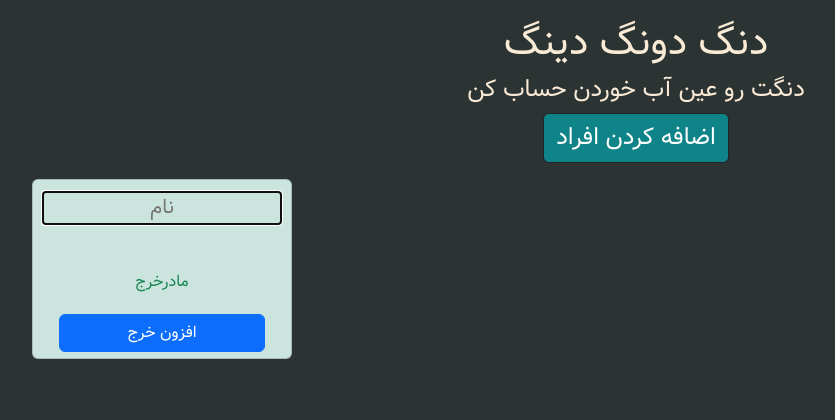
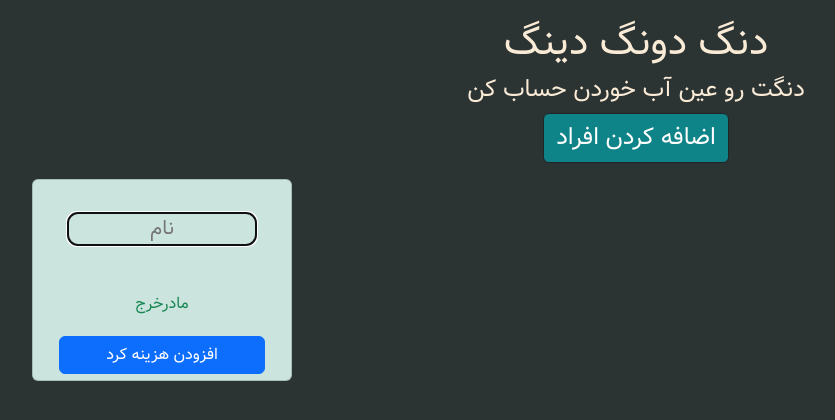
Before and after one commit to arash-gmc/dong, a React (Create React App) app: page / in a window 1280 px wide. Both pictures are taken after a click on the button "اضافه کردن افراد". Shown: the top 420 px of the page, without its empty margins (4-839 px from the left). Built offline with nearby package versions, Linux system fonts and the light colour scheme.

Commit message:
add paidFor peoples for pays

```diff
--- a/src/App.css
+++ b/src/App.css
@@ -11,7 +11,7 @@
 .people-card{
   background-color: #CBE4DE !important;
   color: #2C3333 !important;
-
+  padding-top: 20px;
   margin: 16px !important;
 }
 
@@ -21,6 +21,10 @@
   font-size: 20px;
   text-align: center;
   margin: 12px 10px 32px 10px;
+  border: 1px dashed rgb(132, 132, 132);
+  width: 74%;
+  border-radius: 10px;
+  align-self: center;
 
 }
 
@@ -47,11 +51,38 @@
   margin: 6px;
 }
 
-.my-accordion{
-  margin: 0 !important;
-  width: 100% !important;
-}
 
 .accordion-button{
   font-size: 12px !important;
 }
+
+.accordion-body input{
+  font-size: 16px !important;
+}
+
+.on , .off  {
+  border-radius: 15px;
+  height: 40px;
+  cursor: pointer;
+  margin: auto;
+  margin-bottom: 20px;
+  font-size: 16px;
+  padding-top: 5px;
+
+}
+
+.on{
+  border: 4px solid lightseagreen;
+}
+
+.off{
+  border: 1px solid rgb(104, 104, 104);
+  color: #6b6b6b;
+}
+
+
+
+.accordion-body .texts{
+  font-size: 18px;
+  margin-bottom: 20px !important;
+}
--- a/src/App.js
+++ b/src/App.js
@@ -2,90 +2,17 @@ import React, { Component } from 'react';
 import SiteHeader from './components/header';
 import './App.css';
 import PeoplesCards from './components/PeoplesCards';
-import AddPeopleButton from './components/AddPeopleButton';
 
 class App extends Component {
-  state = {
-    peoples:[],
-    pays:[]
-   }
-
-  handlePeopleNameChange = ({currentTarget})=>{
-    const peoples = [...this.state.peoples]
-    const person = this.state.peoples.find(p=>'i'+p.id===currentTarget.id)
-    person.name = currentTarget.value
-    this.setState({peoples})
-  }
-
-  handlePayNameChange = ({currentTarget})=>{
-    const pays = [...this.state.pays]
-    const pay = pays.find(pay=>'pn'+pay.id===currentTarget.id)
-    pay.name=currentTarget.value
-    this.setState({pays})
-
-
-  }
-
-  addPay = ({currentTarget})=>{
-    const ownerId = currentTarget.id.substring(1)
-    const newPay = {
-      id: Date.now()+'',
-      ownerId,
-      name: '',
-      amount: '',
-      paidFor: [],
-    }
-    const pays = [...this.state.pays]
-    pays.push(newPay)
-    this.setState({pays})
-
-  }
-
-  findMotherPay = ()=>{
-    return this.state.peoples.some(p=>p.motherPay)
-  }
-
-  addPeople = ()=>{
-    const peoples = [...this.state.peoples]
-    peoples.push({
-      id: Date.now()+'',
-      name: '',
-      pays:[],
-      motherPay: !this.findMotherPay()
-    })
-    this.setState({peoples})
-  }
-
-  setMotherPay = ({currentTarget})=>{
-    const peoples = [...this.state.peoples]
-    const person = peoples.find(p=>'m'+p.id==currentTarget.id)
-    peoples.map(p=>p.motherPay=false)
-    person.motherPay=true
-    this.setState({peoples})
-  }
 
   render() {
     return (
       <div className="App">
         <SiteHeader />
-        <AddPeopleButton onClick={this.addPeople} />
-        <div className="row">
-          {this.state.peoples.map(person=>
-            <PeoplesCards
-              person={person}
-              pays = {this.state.pays.filter(pay=>pay.ownerId === person.id)}
-              onPeopleNameChange={this.handlePeopleNameChange}
-              onPayNameChange={this.handlePayNameChange}
-              addPay={this.addPay}
-              setMotherPay={this.setMotherPay}
-              key={person.id}
-            />
-          )}
+        <PeoplesCards />
+
         </div>
 
-
-
-      </div>
     );
   }
 }
--- a/src/components/AddPeopleButton.jsx
+++ b/src/components/AddPeopleButton.jsx
@@ -2,11 +2,7 @@ import React from 'react';
 
 const AddPeopleButton = ({onClick}) => {
     return (
-        <button
-          className='btn btn-dark add-people-button'
-          onClick={onClick}
-        >اضافه کردن افراد
-        </button>
+        null
      );
 }
 
--- a/src/components/PeoplesCards.jsx
+++ b/src/components/PeoplesCards.jsx
@@ -1,20 +1,106 @@
-import React from "react";
+import React, { Component } from 'react';
 import PayCard from "./payCard";
 
-const PeoplesCards = ({person,pays,onPeopleNameChange,addPay,setMotherPay,onPayNameChange}) => {
+class PeoplesCards extends Component {
+    state = {
+        peoples : [],
+        pays:[]
+     }
 
+    handlePeopleNameChange = ({currentTarget})=>{
+        const peoples = [...this.state.peoples]
+        const person = this.state.peoples.find(p=>'i'+p.id===currentTarget.id)
+        person.name = currentTarget.value
+        this.setState({peoples})
+    }
+
+    findMotherPay = ()=>{
+        return this.state.peoples.some(p=>p.motherPay)
+    }
+
+    addPeople = ()=>{
+        const peoples = [...this.state.peoples]
+        peoples.push({
+            id: Date.now()+'',
+            name: '',
+            pays:[],
+            motherPay: !this.findMotherPay()
+        })
+        this.setState({peoples})
+    }
+
+    setMotherPay = ({currentTarget})=>{
+        const peoples = [...this.state.peoples]
+        const person = peoples.find(p=>'m'+p.id==currentTarget.id)
+        peoples.map(p=>p.motherPay=false)
+        person.motherPay=true
+        this.setState({peoples})
+      }
+
+      handlePayChange = ({currentTarget})=>{
+        const pays = [...this.state.pays]
+        const pay = pays.find(pay=>pay.id===currentTarget.id.substring(2))
+        pay[currentTarget.name]=currentTarget.value
+        this.setState({pays})
+
+
+      }
+
+      addPay = ({currentTarget})=>{
+        const ownerId = currentTarget.id.substring(1)
+        const newPay = {
+          id: Date.now()+'',
+          ownerId,
+          name: '',
+          amount: '',
+          paidFor: [],
+        }
+        const pays = [...this.state.pays]
+        pays.push(newPay)
+        this.setState({pays})
+
+      }
+
+      togglePaidFor = (personId,payId)=>{
+        const pays = [...this.state.pays]
+        const pay = pays.find(pay=>pay.id===payId)
+        if (pay.paidFor.includes(personId)){
+            const index = pay.paidFor.indexOf(personId)
+            pay.paidFor.splice(index,1)
+        }else{
+            pay.paidFor.push(personId)
+        }
+        this.setState({pays})
+
+      }
+
+      fullPaidFor = (payId)=>{
+        const pays = [...this.state.pays]
+        const pay = pays.find(pay=>pay.id===payId)
+        pay.paidFor = []
+        this.state.peoples.map(person=>pay.paidFor.push(person.id))
+        this.setState({pays})
+      }
+
+
+    render() {
         return (
-            <div
-            className="col-sm-3 mb-3 mb-sm-0"
-            id = {'s'+person.id}>
-
-            <div className="card people-card">
+            <div>
+                <button
+                    className='btn btn-dark add-people-button'
+                    onClick={this.addPeople}
+                    >اضافه کردن افراد
+                </button>
+                <div className="row">
+                    {this.state.peoples.map(person=>
+                        <div className="col-sm-3 mb-3 mb-sm-0" key={person.id}>
+                            <div className="card people-card" >
                                 <input
                                     type='text'
                                     className='badge-input'
                                     value={person.name}
                                     id = {'i'+person.id}
-                    onChange={onPeopleNameChange}
+                                    onChange={this.handlePeopleNameChange}
                                     placeholder='نام'
                                     autoFocus >
                                 </input>
@@ -28,26 +114,39 @@ const PeoplesCards = ({person,pays,onPeopleNameChange,addPay,setMotherPay,onPayN
                                     <button
                                         className="btn btn-success"
                                         id={'m'+person.id}
-                        onClick={setMotherPay}>
-                            تعیین مادرخرج
+                                        onClick={this.setMotherPay}
+                                        style={{'font-size':'14px'}}>
+                                            تعیین به عنوان مادرخرج
                                     </button>
                                 </div>
                                 }
 
                                 <div>
-                    <button className="btn btn-primary peoples-button" onClick={addPay} id={'s'+person.id}>افزون خرج</button>
+                                    <button
+                                        className="btn btn-primary peoples-button"
+                                        onClick={this.addPay} id={'s'+person.id}>
+                                            افزودن هزینه کرد
+                                    </button>
                                 </div>
 
-                {pays.map(pay=>
-                    <PayCard pay={pay} onPayNameChange={onPayNameChange} key={pay.id} />
+                                <PayCard
+                                    personId={person.id}
+                                    pays={this.state.pays}
+                                    onPayPropertyChange={this.handlePayChange}
+                                    peoples = {this.state.peoples}
+                                    togglePaidFor={this.togglePaidFor}
+                                    fullPaidFor = {this.fullPaidFor}
+                                />
+
+
+                            </div>
+                        </div>
                     )}
 
                 </div>
             </div>
-
-
-
         );
+    }
 }
 
 export default PeoplesCards;
--- a/src/components/payCard.jsx
+++ b/src/components/payCard.jsx
@@ -1,9 +1,16 @@
-import React from 'react';
+import React, { Component } from 'react';
 
-const PayCard = ({pay,onPayNameChange}) => {
+class PayCard extends Component {
+
+
+
+    render() {
+        const {pays,onPayPropertyChange,personId,peoples,togglePaidFor,fullPaidFor} = this.props
+        const personPays = pays.filter(p=>p.ownerId===personId)
         return (
             <div className="accordion" >
-            <div className="accordion-item">
+            {personPays.map(pay=>
+            <div className="accordion-item" key={pay.id}>
                 <h2 className="accordion-header w-100" id="headingOne">
                     <button className="accordion-button w-100 m-0" type="button" data-bs-toggle="collapse" data-bs-target={'#ac'+pay.id} aria-expanded="true">
                         {pay.name}
@@ -16,18 +23,56 @@ const PayCard = ({pay,onPayNameChange}) => {
                                 type='text'
                                 value={pay.name}
                                 id = {'pn'+pay.id}
-                            onChange={onPayNameChange}
+                                name= 'name'
+                                onChange={onPayPropertyChange}
                                 placeholder='نام هزینه'
                                 autoFocus >
                             </input>
+                        </div>
+                        <div>
+                            <input
+                                type='text'
+                                value={pay.amount}
+                                id = {'pa'+pay.id}
+                                name = 'amount'
+                                onChange={onPayPropertyChange}
+                                placeholder='مقدار هزینه'
+                                >
+                            </input>
+                        </div>
+
+                        <div className='texts'>
+                            <span>هزینه شده برای</span>
+                        </div>
+
+                        <div className='row'>
+                            {peoples.map(person=>
+                                <div className='col-6' key={person.id}>
+                                    <div className={pay.paidFor.includes(person.id) ? 'on':'off'}
+                                        onClick={()=>togglePaidFor(person.id,pay.id)}>
+                                        {person.name}
+                                    </div>
+                                </div>
+                            )}
+                            <div className='col-12'>
+                                <div className='on' onClick = {()=>fullPaidFor(pay.id)}>
+                                    انتخاب همه
+                                </div>
+                            </div>
+
+
                         </div>
 
 
                     </div>
                 </div>
             </div>
+
+            )}
+
         </div>
         );
     }
+}
 
 export default PayCard;
```
Lines whose indentation alone changed are shown as unchanged.
